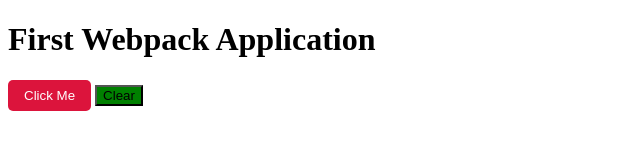
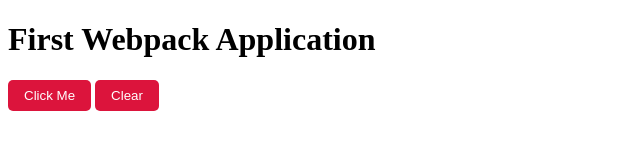
Before and after one commit to hungbui7690/webpack-lessons, a website built with webpack: page playground/src/index.html in a window 1280 px wide. Shown: the whole page, without its empty margins (0-640 px from the left). Built offline with nearby package versions, Linux system fonts and the light colour scheme.

Commit message:
CSS loaders P6

```diff
--- a/playground/src/clearButton.js
+++ b/playground/src/clearButton.js
@@ -1,8 +1,8 @@
-import style from './clearButton.css' // (***)
+import './index.css' // (***) need to import
 
 const clearBtn = document.createElement('button')
 clearBtn.innerHTML = 'Clear'
-clearBtn.classList.add([style.btn]) // (***)
+clearBtn.classList.add(['btn']) // (***) using global style
 
 document.body.appendChild(clearBtn)
 
--- a/playground/src/index.css
+++ b/playground/src/index.css
@@ -3,7 +3,7 @@
   color: crimson;
 }
 
-.btn {
+:global(.btn) {
   padding: 0.5rem 1rem;
   border-radius: 5px;
   color: white;
--- a/playground/src/index.js
+++ b/playground/src/index.js
@@ -1,18 +1,22 @@
 /*
-  CSS loaders P5
-  - import style
-    > then use in clearButton.js and index.js
+  CSS loaders P6
+  - global style
+    > index.css
+    > clearButton.js
+    > index.js
+
+  (***) Learn More: https://github.com/css-modules/css-modules
 
 */
 
 import _ from 'lodash'
 
-// (***)
-import style from './index.css'
+import './index.css' // (***) need to import
 import './clearButton'
 
 const btn = document.querySelector('#btn')
-btn.classList.add([style.btn]) // (***)
+btn.classList.add('btn') // (***)
+console.log('abc')
 
 btn.addEventListener('click', () => {
   const element = document.querySelector('#header')
```
Also changed, not shown: playground/dist/bundle.js.
